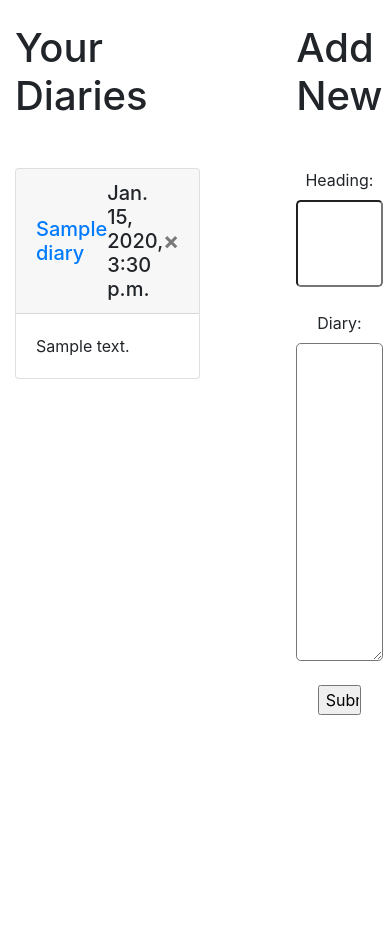
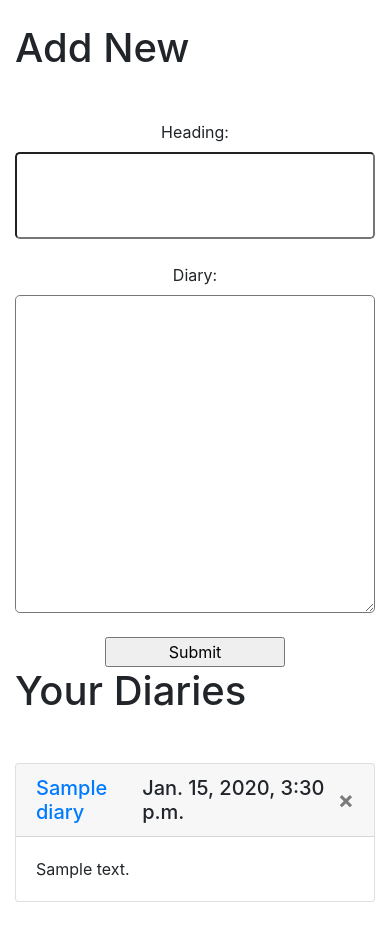
Before and after one commit to epsooraj/Diary, a Django app: page / in a window 390 px wide. Shown: the part 76-1002 px from the top of the page. Before the commit the page ends 791 px from the top, so only its background shows below. Run offline with Django 3.2, Linux system fonts and the light colour scheme; a user stored in the database is signed in; tables that the repository leaves empty hold one stand-in row (values such as "Sample post"); some libraries are stand-ins or nearby versions.

Commit message:
Responsiveness

```diff
--- a/templates/diary/diary.html
+++ b/templates/diary/diary.html
@@ -2,8 +2,8 @@
 
 <div class="mt-4">
 
-	<div class="d-flex">
-		<div class="mr-5" style="width: 100%">
+	<div class="d-flex flex-sm-row flex-column-reverse">
+		<div class="mr-sm-5" style="width: 100%">
 			<h1 class="mb-5">Your Diaries</h1>
 			{% for diary_page in diary_pages %}
 			<div class="card my-4">
@@ -12,7 +12,7 @@
 						<a class="ml-auto" href="{{diary_page.id}}">{{diary_page.heading}}</a>
 					</div>
 					<div>
-						<span class="mr-auto">{{ diary_page.date }}</span>
+						<span class="mr-sm-auto">{{ diary_page.date }}</span>
 					</div>
 					<div>
 						<div onclick="delete_page({{diary_page.id}}, '{{csrf_token}}');" class="close" type="button"
@@ -30,7 +30,7 @@
 
 
 
-		<div class="ml-5" style="width: 100%">
+		<div class="ml-sm-5" style="width: 100%">
 			<h1 class="mb-5">Add New</h1>
 			<form class="d-flex flex-column justify-content-center align-items-center " action="/diary/" method="post">
 				{% csrf_token %} {{ form }}
```
